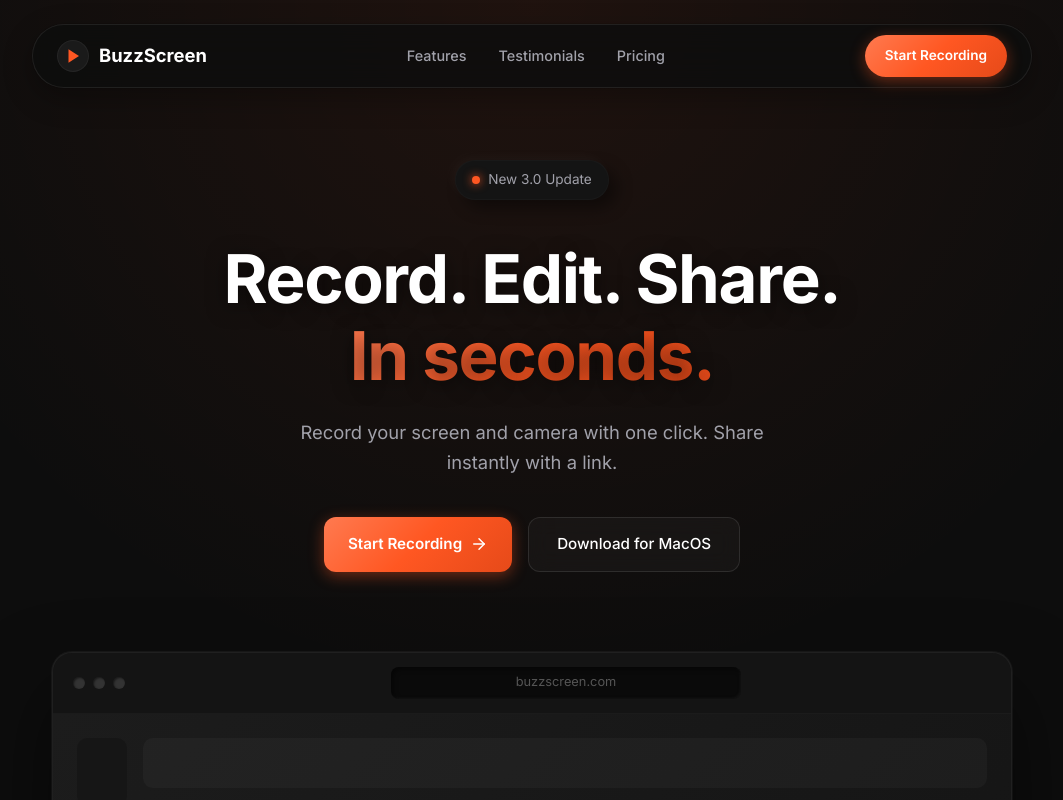
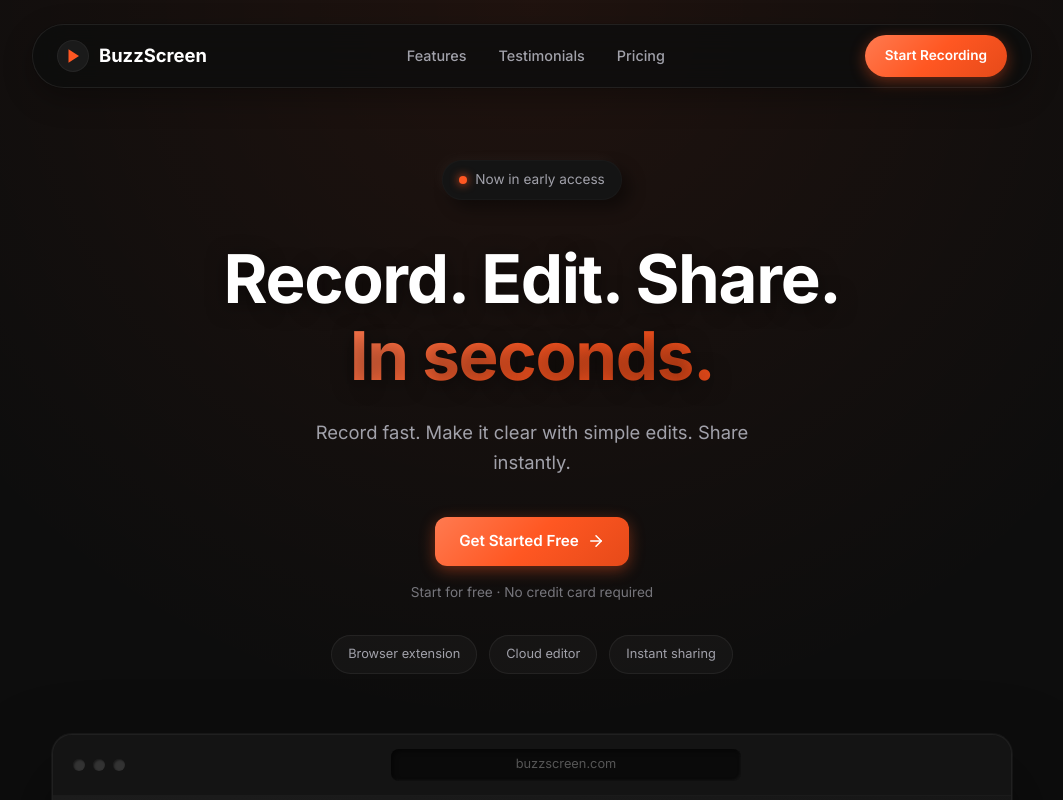
Before and after one commit to Leonxlnx/buzzscreenlandingpage, a React (Vite) app: page / in a window 1280 px wide. Shown: the top 800 px of the page, without its empty margins (108-1171 px from the left). Built offline with nearby package versions, Linux system fonts and the light colour scheme.

Commit message:
Content: Replace hero text with exact user copy (early access, feature pills)

```diff
--- a/src/components/Hero.jsx
+++ b/src/components/Hero.jsx
@@ -6,16 +6,22 @@
             <div className="container hero-content">
                 <div className="badge">
                     <span className="badge-dot"></span>
-                    New 3.0 Update
+                    Now in early access
                 </div>
                 <h1>Record. Edit. Share.<br /><span className="gradient-text">In seconds.</span></h1>
-                <p className="subhead">Record your screen and camera with one click. Share instantly with a link.</p>
+                <p className="subhead">Record fast. Make it clear with simple edits. Share instantly.</p>
                 <div className="cta-group">
                     <a href="#" className="btn btn-hero">
-                        Start Recording
+                        Get Started Free
                         <ArrowRight size={18} style={{ marginLeft: 8 }} />
                     </a>
-                    <a href="#" className="btn btn-glass">Download for MacOS</a>
+                </div>
+                <p className="sub-cta">Start for free · No credit card required</p>
+
+                <div className="feature-pills">
+                    <span className="pill">Browser extension</span>
+                    <span className="pill">Cloud editor</span>
+                    <span className="pill">Instant sharing</span>
                 </div>
 
                 <div className="browser-mockup">
@@ -87,21 +93,34 @@
               margin: 0 auto 40px;
               line-height: 1.6;
           }
-          .cta-group { display: flex; justify-content: center; gap: 16px; margin-bottom: 80px; flex-wrap: wrap; }
+          .cta-group { display: flex; justify-content: center; gap: 16px; margin-bottom: 16px; flex-wrap: wrap; }
 
-          .btn-glass {
+          .sub-cta {
+              color: var(--text-secondary);
+              font-size: 0.9rem;
+              margin-bottom: 32px;
+              opacity: 0.7;
+          }
+
+          .feature-pills {
+              display: flex;
+              justify-content: center;
+              gap: 12px;
+              margin-bottom: 60px;
+              flex-wrap: wrap;
+          }
+          .pill {
+              padding: 8px 16px;
               background: rgba(255,255,255,0.03);
-              backdrop-filter: blur(10px);
-              border: 1px solid rgba(255,255,255,0.1);
-              color: white;
-              padding: 14px 28px;
-              border-radius: var(--radius-md);
-              font-weight: 500;
+              border: 1px solid rgba(255,255,255,0.06);
+              border-radius: 100px;
+              font-size: 0.8rem;
+              color: var(--text-secondary);
               transition: all 0.3s;
           }
-          .btn-glass:hover {
-              background: rgba(255,255,255,0.08);
-              border-color: rgba(255,255,255,0.15);
+          .pill:hover {
+              background: rgba(255,255,255,0.06);
+              color: white;
           }
 
           .browser-mockup {
```
